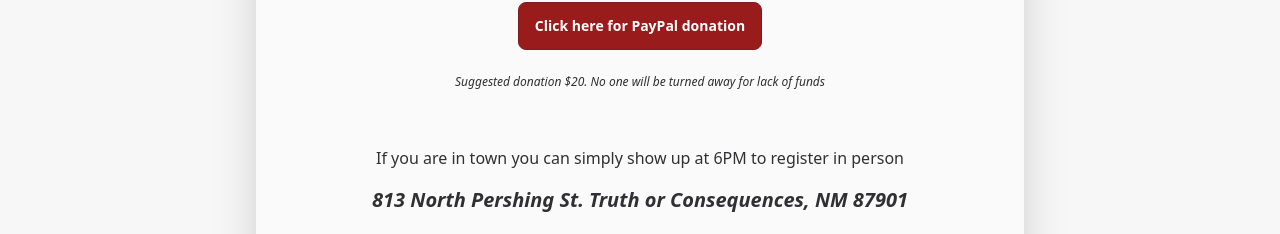
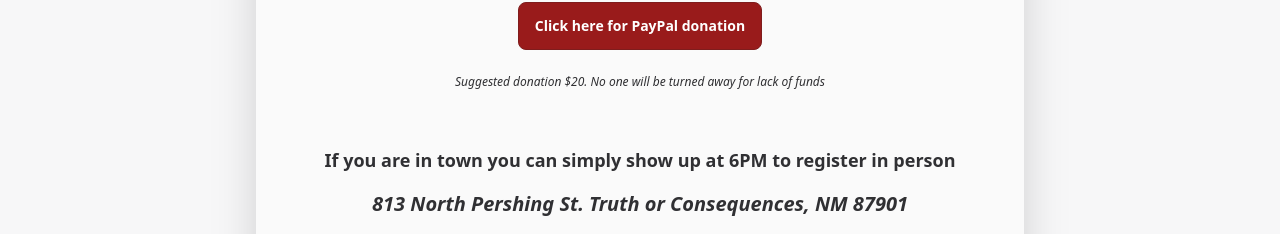
Before and after one commit to gevera/kgltorc, a SvelteKit app: page /registration in a window 1280 px wide. Shown: the part 1823-2057 px from the top of the page. Built offline with nearby package versions, Linux system fonts and the light colour scheme; a web font is replaced by a local one.

Commit message:
Bigger text

```diff
--- a/src/routes/registration/+page.svelte
+++ b/src/routes/registration/+page.svelte
@@ -101,9 +101,9 @@
 		</p>
 	</form>
 
-	<p class="text-center">If you are in town you can simply show up at 6PM to register in person</p>
+	<p class="text-center font-semibold text-lg my-2">If you are in town you can simply show up at 6PM to register in person</p>
 	<a
-		class="italic my-4 hover:text-red-800 text-center text-xl block font-semibold"
+		class="italic my-4 hover:text-red-800 text-center text-xl block font-bold"
 		href="https://goo.gl/maps/LiHqhqrX5BxTVDpH6"
 		target="_blank"
 	>
```
